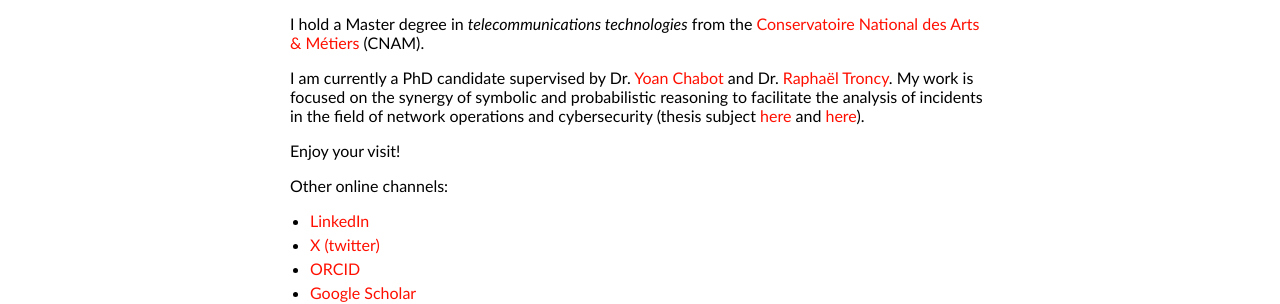
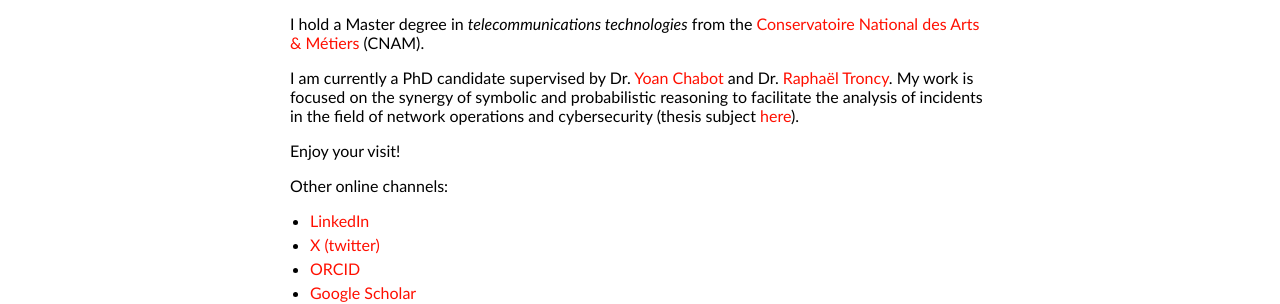
Before and after one commit to GenEars/GenEars.github.io, a Jekyll site: the page built from index.md, in a window 1280 px wide. Shown: the part 390-694 px from the top of the page. Built offline with Jekyll 4.4.1, drawn with Linux system fonts in a browser that asks for light colours.

Commit message:
Removed broken link to theses.fr.
Signed-off-by: Lionel TAILHARDAT <lionel.tailhardat@orange.fr>

```diff
--- a/index.md
+++ b/index.md
@@ -21,7 +21,7 @@ Linked to this, I'm interrested in,
 I hold a Master degree in *telecommunications technologies* from the [Conservatoire National des Arts & Métiers](http://www.cnam.fr/) (CNAM).
 
 I am currently a PhD candidate supervised by Dr. [Yoan Chabot](https://yoanchabot.github.io/) and Dr. [Raphaël Troncy](https://www.eurecom.fr/~troncy/).
-My work is focused on the synergy of symbolic and probabilistic reasoning to facilitate the analysis of incidents in the field of network operations and cybersecurity (thesis subject [here](http://www.theses.fr/s278014) and [here](https://myedb.edite-de-paris.fr/PRD_View/8053/)).
+My work is focused on the synergy of symbolic and probabilistic reasoning to facilitate the analysis of incidents in the field of network operations and cybersecurity (thesis subject [here](https://myedb.edite-de-paris.fr/PRD_View/8053/)).
 
 Enjoy your visit!
 
```
